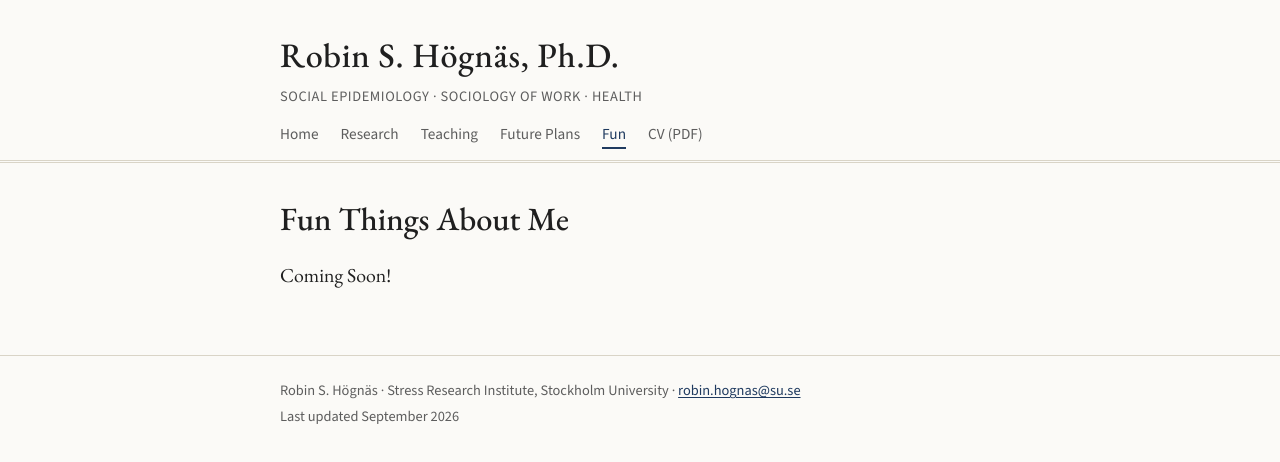
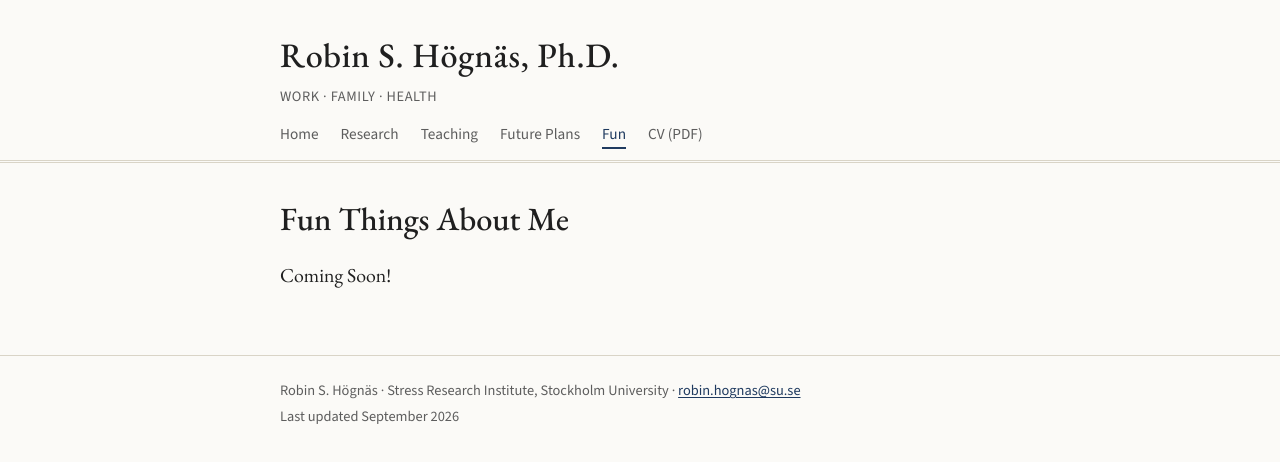
Before and after one commit to rshognas/rshognas.github.io, a plain HTML site: page fun.html in a window 1280 px wide. Drawn offline with nearby package versions, Linux system fonts and the light colour scheme.

Commit message:
Tagline: Work · Family · Health
Co-Authored-By: Claude Opus 5.5 <noreply@anthropic.com>

```diff
--- a/fun.html
+++ b/fun.html
@@ -14,7 +14,7 @@
   <header class="site-header">
     <div class="wrap">
       <p class="site-name"><a href="index.html">Robin S. Högnäs, Ph.D.</a></p>
-      <p class="site-tagline">Social Epidemiology · Sociology of Work · Health</p>
+      <p class="site-tagline">Work · Family · Health</p>
       <nav class="site-nav" aria-label="Main">
         <ul>
           <li><a href="index.html">Home</a></li>
```
Also changed, not shown: future.html (+1 -1 lines), index.html (+1 -1 lines), research.html (+1 -1 lines), teaching.html (+1 -1 lines).
